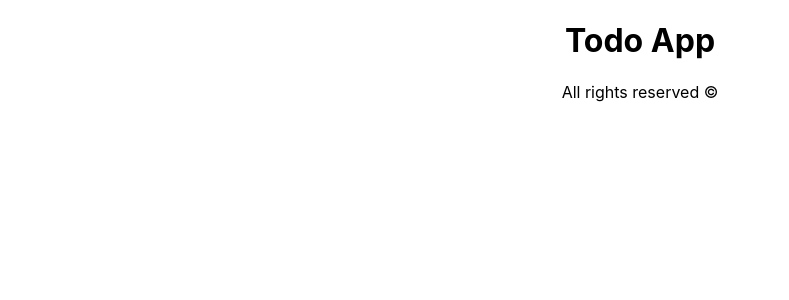
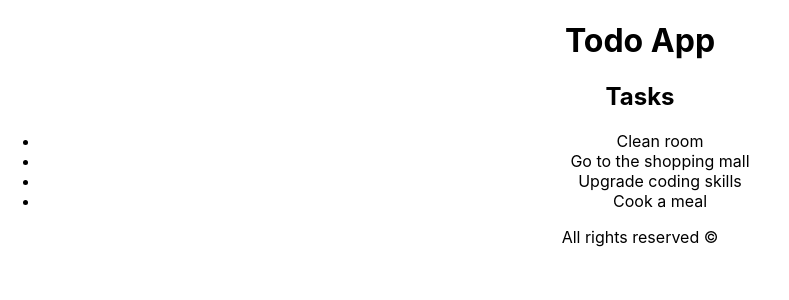
Before and after one commit to chrisAXZA/React-Projects, a React (Create React App) app in the folder todo-app/: page / in a window 1280 px wide. Shown: the top 300 px of the page, without its empty margins (0-789 px from the left). Built offline with nearby package versions, Linux system fonts and the light colour scheme.

Commit message:
Implement class component demo

```diff
--- a/todo-app/src/App.js
+++ b/todo-app/src/App.js
@@ -1,4 +1,5 @@
 import './App.css';
+import TodoList from './components/TodoList.js';
 
 function App() {
     return (
@@ -9,7 +10,8 @@ function App() {
             </header>
 
             <main>
-
+                <h2>Tasks</h2>
+                <TodoList />
             </main>
 
             <footer>
--- /dev/null
+++ b/todo-app/src/components/TodoList.js
@@ -0,0 +1,16 @@
+import React from 'react';
+
+class TodoList extends React.Component {
+    render() {
+        return (
+            <ul>
+                <li>Clean room</li>
+                <li>Go to the shopping mall</li>
+                <li>Upgrade coding skills</li>
+                <li>Cook a meal</li>
+            </ul>
+        );
+    }
+}
+
+export default TodoList;
```
